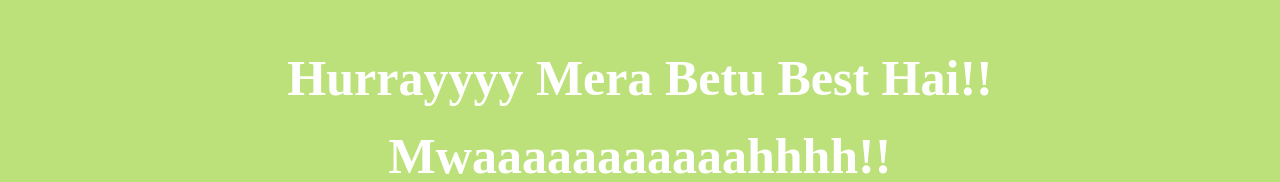
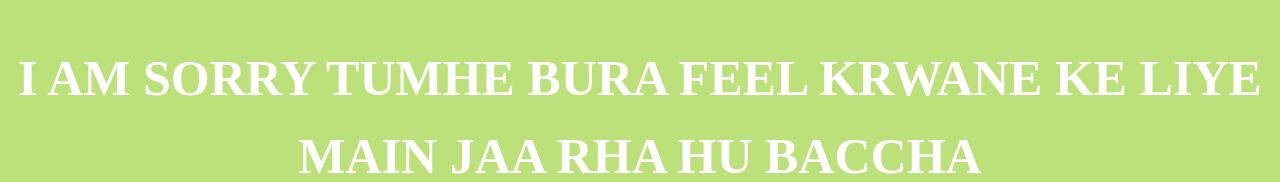
Before and after one commit to shivamnaveen/sorryvaru, a plain HTML site: page yes.html in a window 1280 px wide. Shown: the part 151-333 px from the top of the page. Drawn offline with Linux system fonts and the light colour scheme.

Commit message:
Update yes.html

```diff
--- a/yes.html
+++ b/yes.html
@@ -7,8 +7,8 @@
     <body>
         <div class="container">
             <div >
-                <h1 class = "header_text">Hurrayyyy Mera Betu Best Hai!!</h1>
-                <h1 class = "header_text">Mwaaaaaaaaaaahhhh!!</h1>
+                <h1 class = "header_text">I AM SORRY TUMHE BURA FEEL KRWANE KE LIYE</h1>
+                <h1 class = "header_text">MAIN JAA RHA HU BACCHA</h1>
             </div>
             <div class="gif_container">
                 <img src="https://media0.giphy.com/media/T86i6yDyOYz7J6dPhf/giphy.gif" alt="Cute animated illustration">
```
